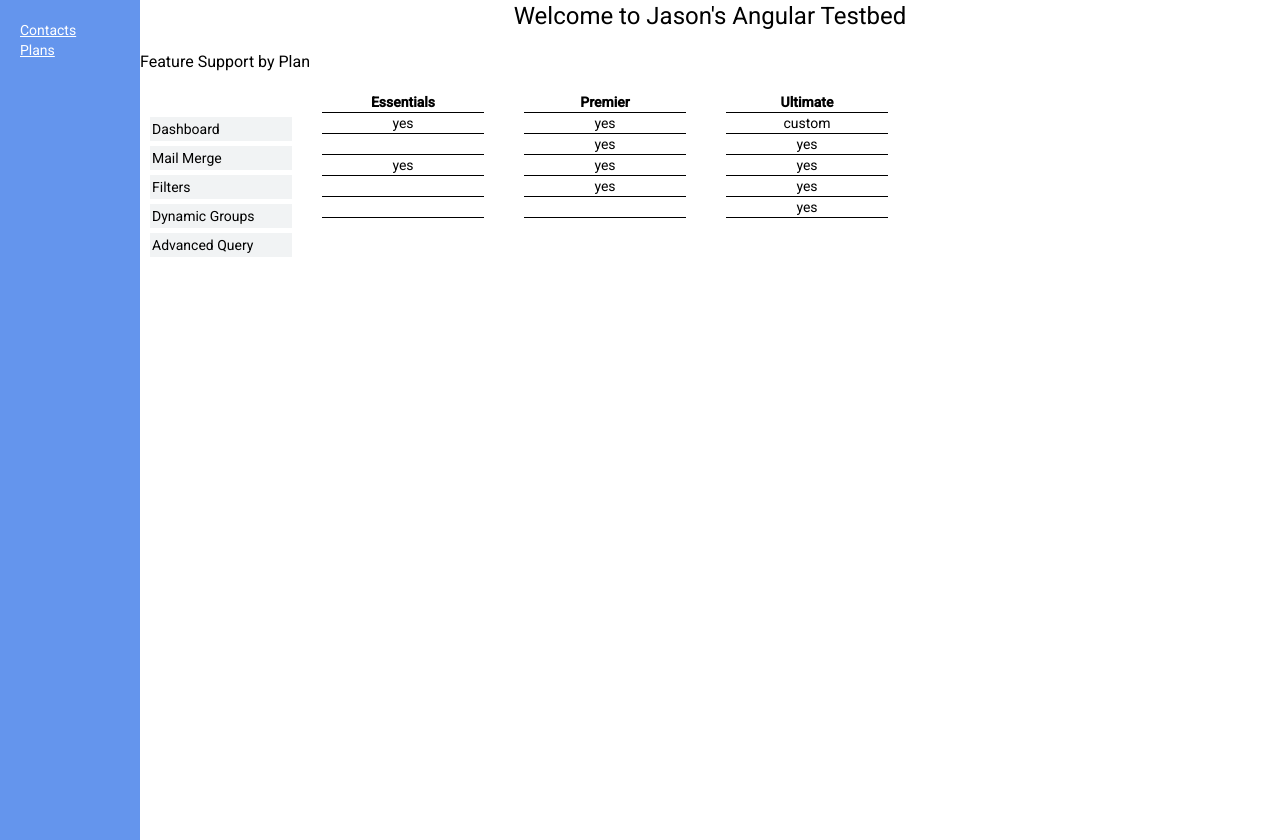
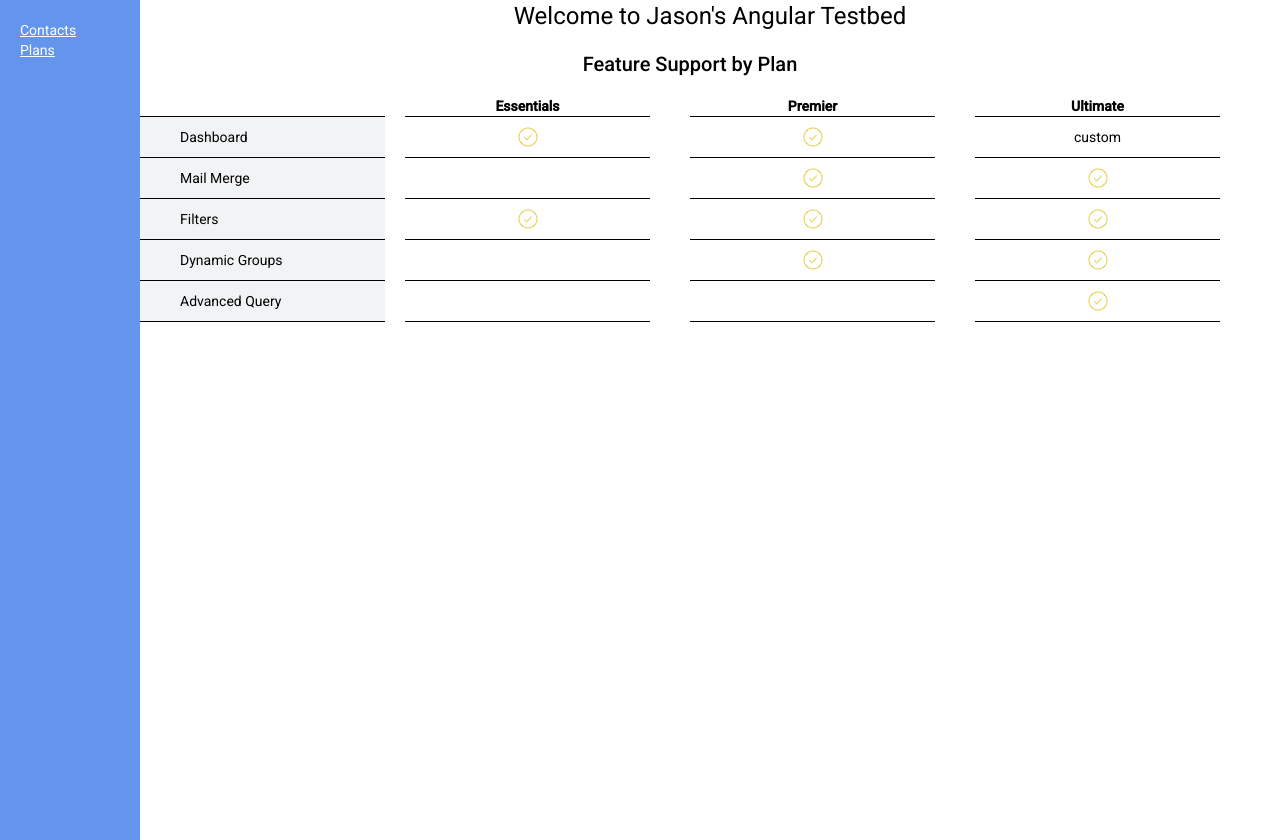
Before and after one commit to jasonpjones/AngularTestBed, an Angular app: page /plans in a window 1280 px wide. Built offline with nearby package versions, Linux system fonts and the light colour scheme.

Commit message:
with image for feature support

```diff
--- a/src/app/plan/plan.component.html
+++ b/src/app/plan/plan.component.html
@@ -1,6 +1,11 @@
 
 
-<h3>Feature Support by Plan</h3>
+
+<div class="plan-view-container">
+
+  <div class="header">
+    <h2>Feature Support by Plan</h2>
+  </div>
 
   <div *ngIf="planFeatures$ | async as planFeatures" class="plan-feature-container">
 
@@ -13,8 +18,8 @@
       <div class="plan-header">{{plan.planName}}</div>
 
       <ul>
-      <li *ngFor="let featureSupport of plan.featureSupport" class="feature-support" [ngSwitch]="featureSupport.support">
-        <div *ngSwitchCase="0" class="feature-support-yes">yes</div>
+        <li *ngFor="let featureSupport of plan.featureSupport" class="feature-support-list-item" [ngSwitch]="featureSupport.support">
+          <div *ngSwitchCase="0" class="feature-support-yes">&nbsp;</div>
           <div *ngSwitchCase="1">&nbsp;</div>
           <div *ngSwitchCase="2">custom</div>
         </li>
@@ -27,3 +32,5 @@
 
 
   </div>
+
+</div>
--- a/src/app/plan/plan.component.less
+++ b/src/app/plan/plan.component.less
@@ -5,19 +5,34 @@ ul {
   padding: 0;
 }
 
+.plan-view-container
+{
+  margin: auto;
+  width: 1200px;
+}
+
+.header
+{
+  text-align: center;
+  font-weight: bold;
+}
+
 .plan-feature-container {
   display: flex;
-  width: 60%
 }
 
 .feature-list {
   flex: 1;
+  background-color: #F1F3F4;
 }
 
 .feature-description {
-  margin: 5px 10px;
-  padding: 2px;
-  background-color: #F1F3F4;
+  padding: 10px 40px;
+  border-top: solid 1px black;
+}
+
+.feature-description:last-child {
+  border-bottom: solid 1px black;
 }
 
 .plan-lane {
@@ -28,20 +43,21 @@ ul {
 
 .plan-header
 {
+  background-color: #ffffff;
   font-weight: bold;
 }
 
-.feature-support {
+.feature-support-list-item {
+  padding: 10px 0;
   border-top: solid 1px black;
 }
 
 
-.feature-support:last-child {
+.feature-support-list-item:last-child {
   border-bottom: solid 1px black;
 }
 
-/*
+
 .feature-support-yes {
-  background-color: red;
+  background: url("../assets/images/synced.png") center no-repeat;
 }
-*/
```
Also changed, not shown: src/app/assets/images/synced.png (added). Lines whose indentation alone changed are shown as unchanged.
